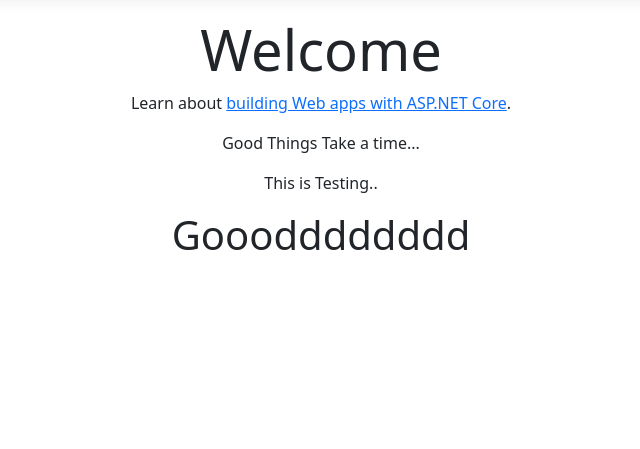
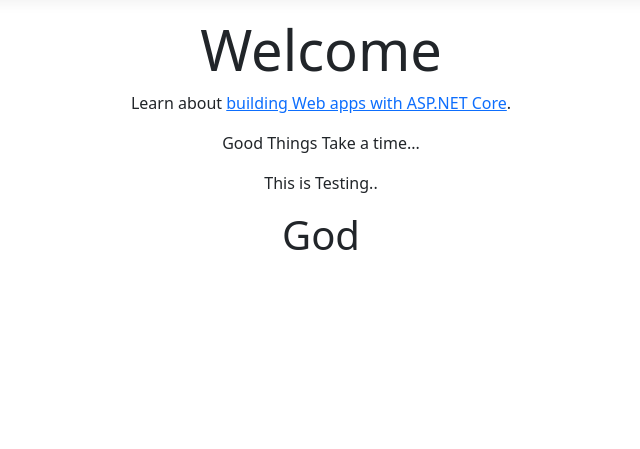
Before and after one commit to Ayushpadaliya104/Demo_Git_try1, an ASP.NET Core app: page / in a window 1280 px wide. Shown: the part 57-506 px from the top of the page, without its empty margins (319-959 px from the left). Run offline with ASP.NET Core 8, Linux system fonts and the light colour scheme; style sheets or scripts are compiled from the project's sources.

Commit message:
chages by meeee

```diff
--- a/Git_try_1/Views/Home/Index.cshtml
+++ b/Git_try_1/Views/Home/Index.cshtml
@@ -7,5 +7,5 @@
     <p>Learn about <a href="https://learn.microsoft.com/aspnet/core">building Web apps with ASP.NET Core</a>.</p>
     <p>Good Things Take a time...</p>
     <p>This is Testing..</p>
-    <h1>Gooodddddddd</h1>
+    <h1>God</h1>
 </div>
```
Also changed, not shown: 1 other file.
